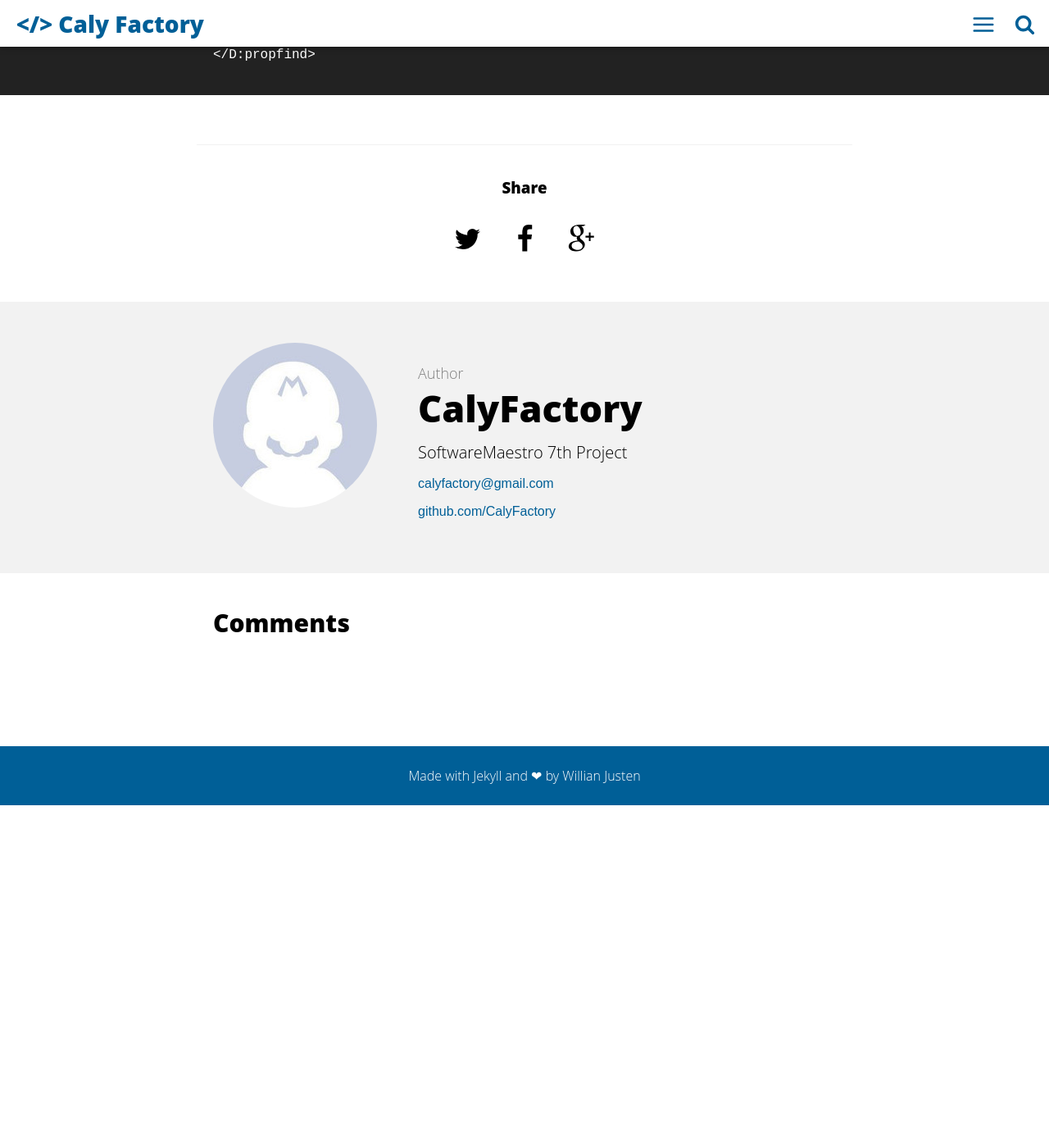
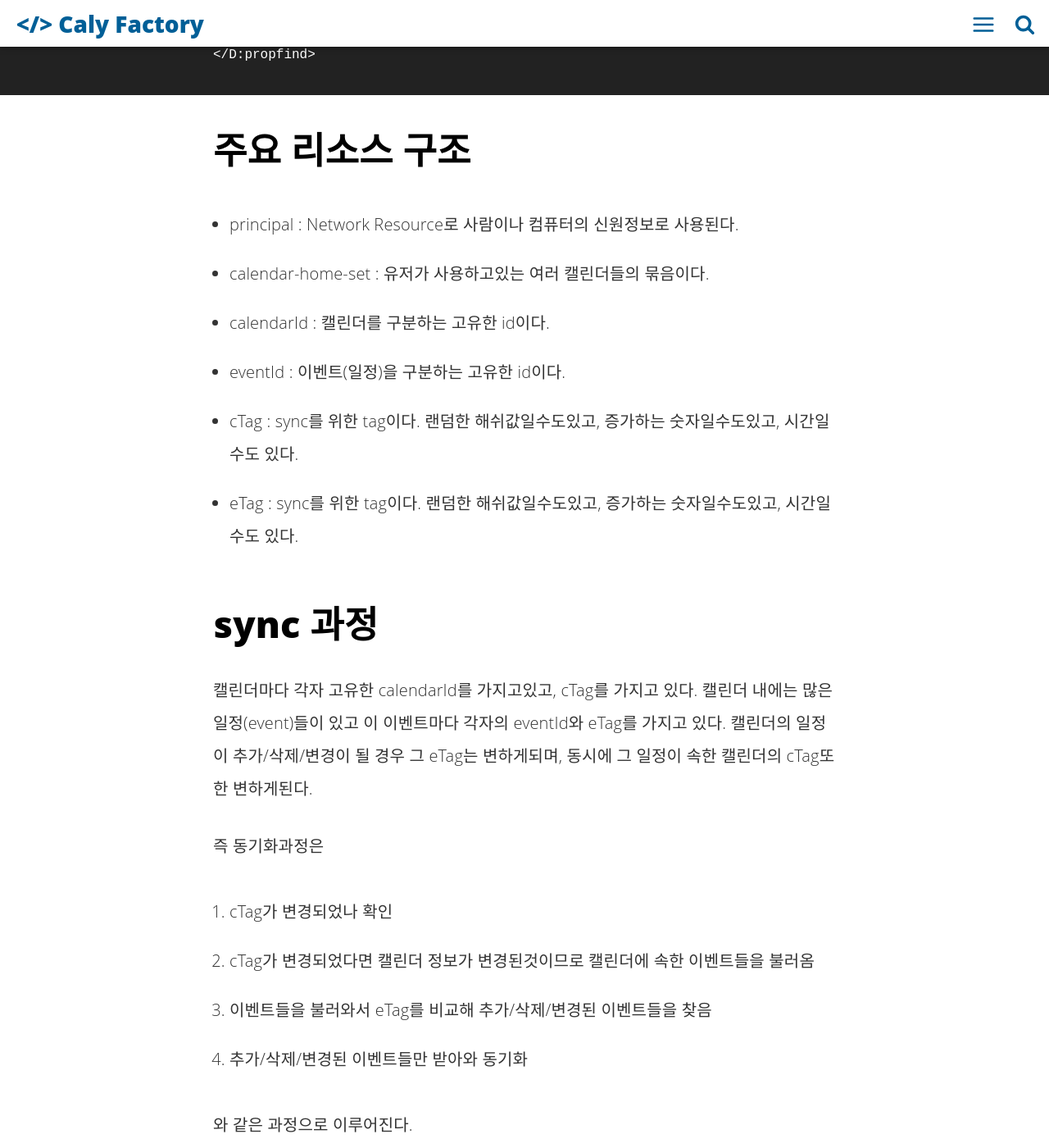
Before and after one commit to CalyFactory/CalyFactory.github.io, a Jekyll site: the page built from _posts/2017-01-25-caldav-sync-1.md, in a window 1280 px wide and 1400 px high, scrolled down 1750 px. Shown: the whole window at 82% size. Built offline with Jekyll 4.4.1, drawn with Linux system fonts in a browser that asks for light colours; comment, search, counter and statistics services are not loaded; before the commit the page ends 2732 px from its top, so only the background shows below that.

Commit message:
add sync process

````diff
--- a/_posts/2017-01-25-caldav-sync-1.md
+++ b/_posts/2017-01-25-caldav-sync-1.md
@@ -1,6 +1,6 @@
 ---
 layout: post
-title: "caldav-sync-1"
+title: "caldav 동기화 구현해보기(1)"
 date: 2017-01-25 18:45:28
 image: '/assets/img/'
 description: 'caldav 동기화 구현해보기(1)'
@@ -10,7 +10,7 @@ tags:
 - caldav
 categories:
 twitter_text:
-introduction:
+introduction: 'caldav 동기화 구현해보기(1)'
 ---
 
 # CalDav란?
@@ -35,3 +35,24 @@ CalDav 서버로 요청하고자 하는 자료를 XML형태로 보내게된다.
     </D:prop>
 </D:propfind>
 ```
+
+
+# 주요 리소스 구조
+- principal : Network Resource로 사람이나 컴퓨터의 신원정보로 사용된다.
+- calendar-home-set  : 유저가 사용하고있는 여러 캘린더들의 묶음이다.
+- calendarId : 캘린더를 구분하는 고유한 id이다.
+- eventId : 이벤트(일정)을 구분하는 고유한 id이다.
+- cTag : sync를 위한 tag이다. 랜덤한 해쉬값일수도있고, 증가하는 숫자일수도있고, 시간일 수도 있다.
+- eTag : sync를 위한 tag이다. 랜덤한 해쉬값일수도있고, 증가하는 숫자일수도있고, 시간일 수도 있다.
+
+# sync 과정
+캘린더마다 각자 고유한 calendarId를 가지고있고, cTag를 가지고 있다. 캘린더 내에는 많은 일정(event)들이 있고 이 이벤트마다 각자의 eventId와 eTag를 가지고 있다. 캘린더의 일정이 추가/삭제/변경이 될 경우 그 eTag는 변하게되며, 동시에 그 일정이 속한 캘린더의 cTag또한 변하게된다.
+
+즉 동기화과정은
+
+1. cTag가 변경되었나 확인
+2. cTag가 변경되었다면 캘린더 정보가 변경된것이므로 캘린더에 속한 이벤트들을 불러옴
+3. 이벤트들을 불러와서 eTag를 비교해 추가/삭제/변경된 이벤트들을 찾음
+4. 추가/삭제/변경된 이벤트들만 받아와 동기화
+
+와 같은 과정으로 이루어진다.
````
